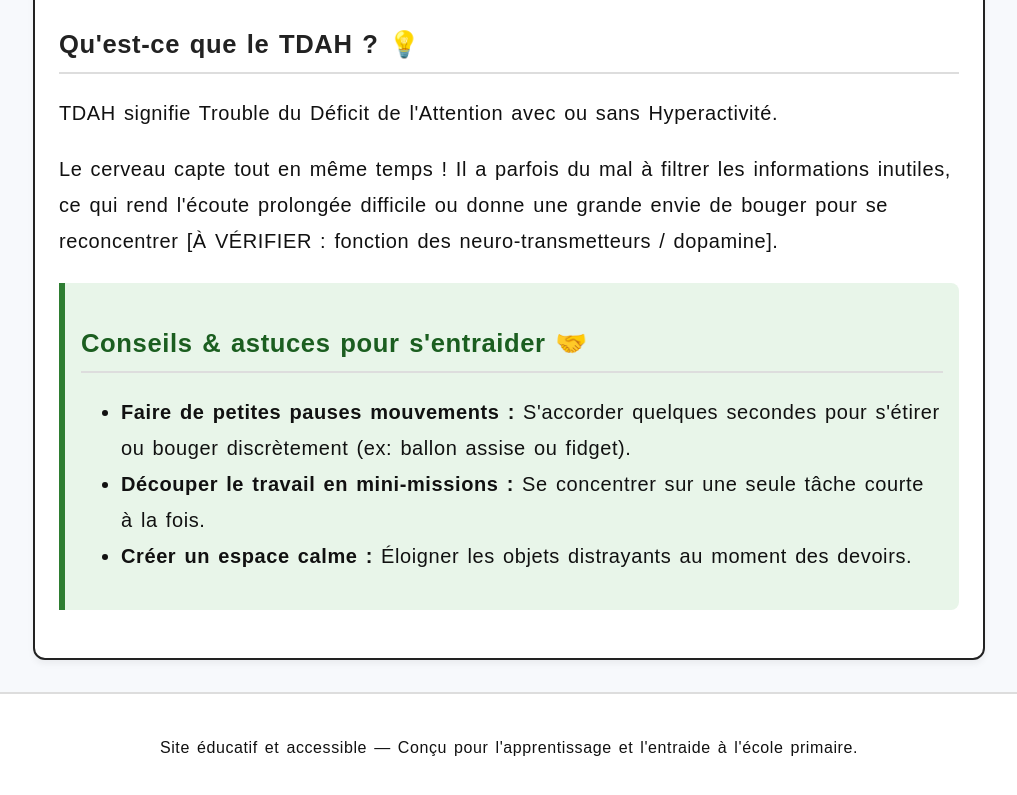
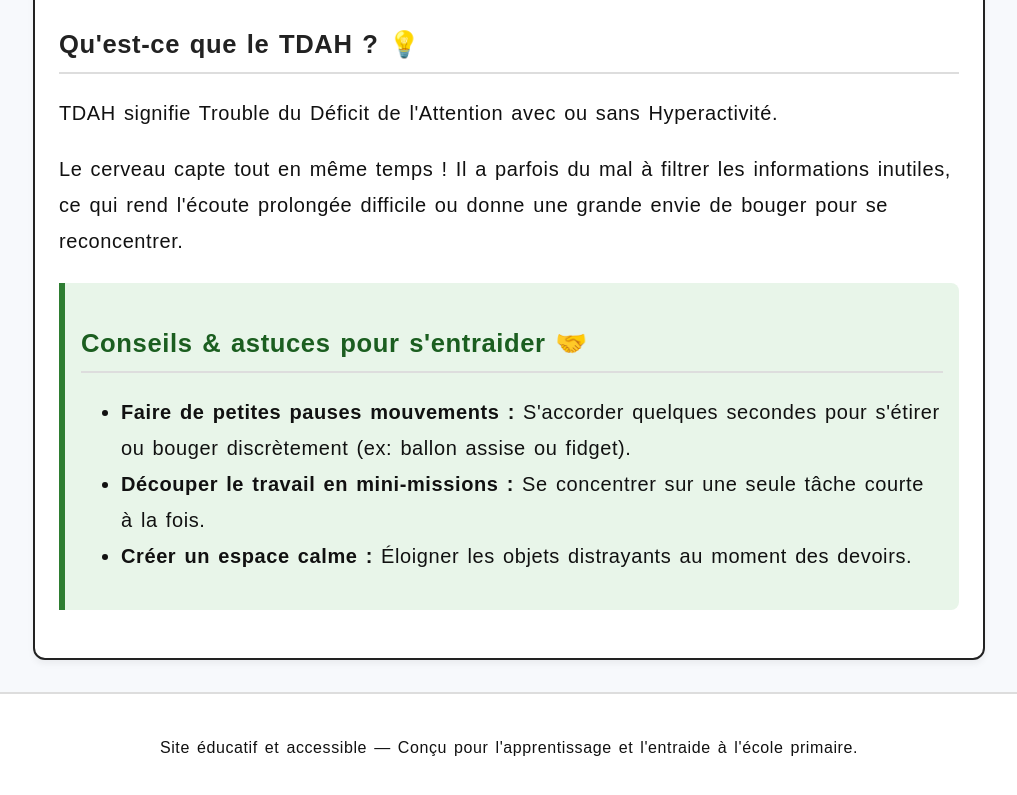
Before and after one commit to latramprimaire-beep/Les-dys, a plain HTML site: page tdah.html in a window 1280 px wide. Shown: the part 789-1584 px from the top of the page, without its empty margins (131-1148 px from the left). Drawn offline with Linux system fonts and the light colour scheme.

Commit message:
Update tdah.html

```diff
--- a/tdah.html
+++ b/tdah.html
@@ -167,7 +167,7 @@
         TDAH signifie Trouble du Déficit de l'Attention avec ou sans Hyperactivité.
       </p>
       <p>
-        Le cerveau capte tout en même temps ! Il a parfois du mal à filtrer les informations inutiles, ce qui rend l'écoute prolongée difficile ou donne une grande envie de bouger pour se reconcentrer [À VÉRIFIER : fonction des neuro-transmetteurs / dopamine].
+        Le cerveau capte tout en même temps ! Il a parfois du mal à filtrer les informations inutiles, ce qui rend l'écoute prolongée difficile ou donne une grande envie de bouger pour se reconcentrer.
       </p>
     </section>
 
```
